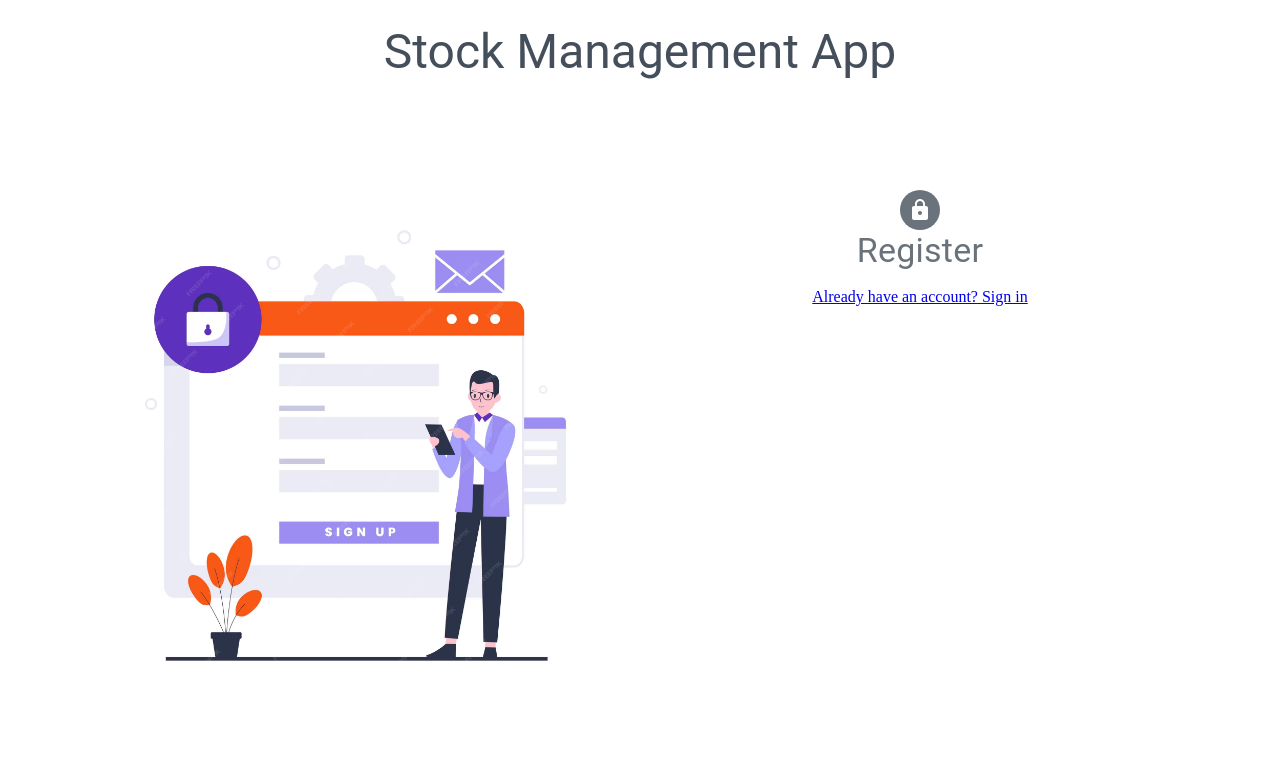
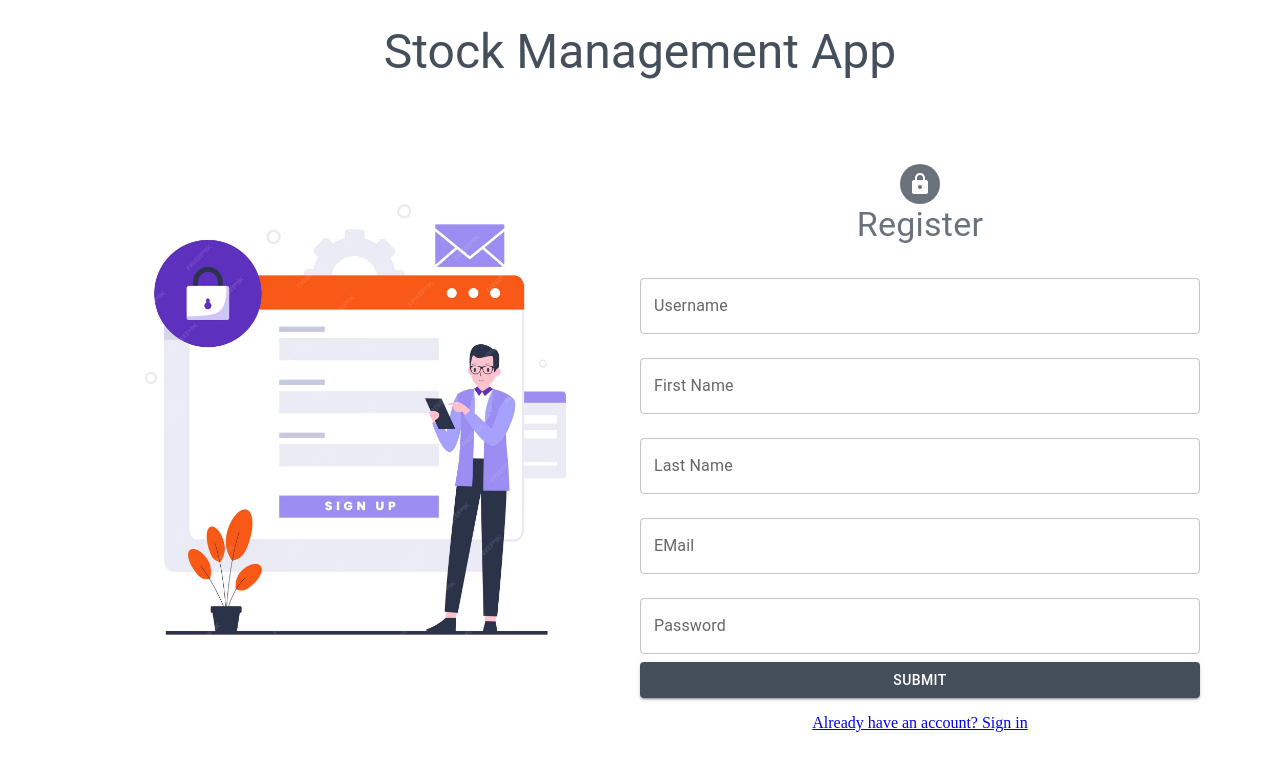
Before and after one commit to msa-gnc/Stock-App, a React (Vite) app: page /register in a window 1280 px wide. Shown: the top 770 px of the page. Built offline with nearby package versions, Linux system fonts and the light colour scheme.

Commit message:
register

```diff
--- a/src/pages/Register.jsx
+++ b/src/pages/Register.jsx
@@ -5,9 +5,10 @@ import LockIcon from "@mui/icons-material/Lock";
 import image from "../assets/regi.avif";
 import Grid from "@mui/material/Grid";
 import { Link } from "react-router-dom";
-import { Box } from "@mui/material";
+import { Box, Button, TextField } from "@mui/material";
 import AuthHeader from "../components/AuthHeader";
 import AuthImage from "../components/AuthImage";
+import { Formik } from "formik";
 
 const Register = () => {
   return (
@@ -44,12 +45,109 @@ const Register = () => {
             Register
           </Typography>
 
-          <Box sx={{ textAlign: "center", mt: 2, color:"secondary.main" }}>
+          {/* /* -------------------------------------------------------------------------- */}
+          {/* FORMİK YAPISI */}
+          <Formik
+            initialValues={{
+              username: "",
+              firstName: "",
+              lastName: "",
+              email: "",
+              password: "",
+            }}
+            validate={{}}
+            onSubmit={{}}
+          >
+            {({
+              values,
+              errors,
+              touched,
+              handleChange,
+              handleBlur,
+              handleSubmit,
+              isSubmitting,
+            }) => (
+              <form action="">
+                <TextField
+                  name="username"
+                  label="Username"
+                  variant="outlined"
+                  fullWidth
+                  value={values.username}
+                  onChange={handleChange}
+                  error={touched.username && errors.username}
+                  helperText={touched.username && errors.username} //validationda verdiğimiz kalıba uymazsa rengi errora çevirmesi için error attribute ı benden false/true degeri bekliyor ondan dolayı daha sağlıklı olması için boolean deger döndürüyoruz.
+                  // touched da kullanıcının inputa tıklayıp tıklamadığını yakalıyor
+                  onBlur={handleBlur} // kullanıcının input alanından ayrıldığını yaklayan event
+                  margin="normal"
+                />
+                <TextField
+                  name="firstName"
+                  label="First Name"
+                  variant="outlined"
+                  fullWidth
+                  value={values.firstName}
+                  onChange={handleChange}
+                  error={touched.firstName && errors.firstName}
+                  helperText={touched.firstName && errors.firstName} //validationda verdiğimiz kalıba uymazsa rengi errora çevirmesi için error attribute ı benden false/true degeri bekliyor ondan dolayı daha sağlıklı olması için boolean deger döndürüyoruz.
+                  // touched da kullanıcının inputa tıklayıp tıklamadığını yakalıyor
+                  onBlur={handleBlur} // kullanıcının input alanından ayrıldığını yaklayan event
+                  margin="normal"
+                />
+                <TextField
+                  name="lastName"
+                  label="Last Name"
+                  variant="outlined"
+                  fullWidth
+                  value={values.lastName}
+                  onChange={handleChange}
+                  error={touched.lastName && errors.lastName}
+                  helperText={touched.lastName && errors.lastName} //validationda verdiğimiz kalıba uymazsa rengi errora çevirmesi için error attribute ı benden false/true degeri bekliyor ondan dolayı daha sağlıklı olması için boolean deger döndürüyoruz.
+                  // touched da kullanıcının inputa tıklayıp tıklamadığını yakalıyor
+                  onBlur={handleBlur} // kullanıcının input alanından ayrıldığını yaklayan event
+                  margin="normal"
+                />
+                   <TextField
+                  name="email"
+                  label="EMail"
+                  variant="outlined"
+                  fullWidth
+                  value={values.email}
+                  onChange={handleChange}
+                  error={touched.email && errors.email}
+                  helperText={touched.email && errors.email} //validationda verdiğimiz kalıba uymazsa rengi errora çevirmesi için error attribute ı benden false/true degeri bekliyor ondan dolayı daha sağlıklı olması için boolean deger döndürüyoruz.
+                  // touched da kullanıcının inputa tıklayıp tıklamadığını yakalıyor
+                  onBlur={handleBlur} // kullanıcının input alanından ayrıldığını yaklayan event
+                  margin="normal"
+                  type="email"
+                />
+                   <TextField
+                  name="password"
+                  label="Password"
+                  variant="outlined"
+                  fullWidth
+                  value={values.password}
+                  onChange={handleChange}
+                  error={touched.password && errors.password}
+                  helperText={touched.password && errors.password} //validationda verdiğimiz kalıba uymazsa rengi errora çevirmesi için error attribute ı benden false/true degeri bekliyor ondan dolayı daha sağlıklı olması için boolean deger döndürüyoruz.
+                  // touched da kullanıcının inputa tıklayıp tıklamadığını yakalıyor
+                  onBlur={handleBlur} // kullanıcının input alanından ayrıldığını yaklayan event
+                  margin="normal"
+                  type="password"
+                />
+                <Button variant="contained" fullWidth type="submit">SUBMIT</Button>
+              </form>
+            )}
+          </Formik>
+
+          {/* /* -------------------------------------------------------------------------- */}
+
+          <Box sx={{ textAlign: "center", mt: 2, color: "secondary.main" }}>
             <Link to="/">Already have an account? Sign in</Link>
           </Box>
         </Grid>
 
-    <AuthImage image={image} />
+        <AuthImage image={image} />
       </Grid>
     </Container>
   );
```
